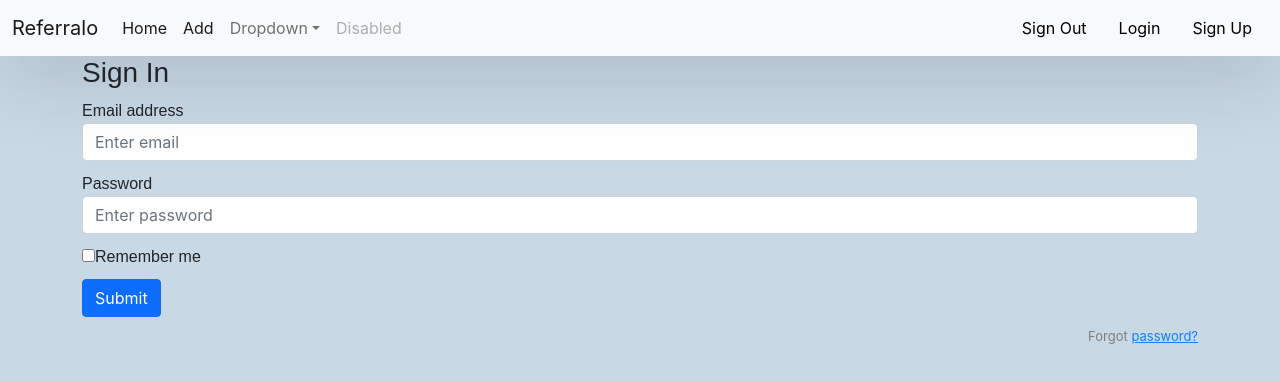
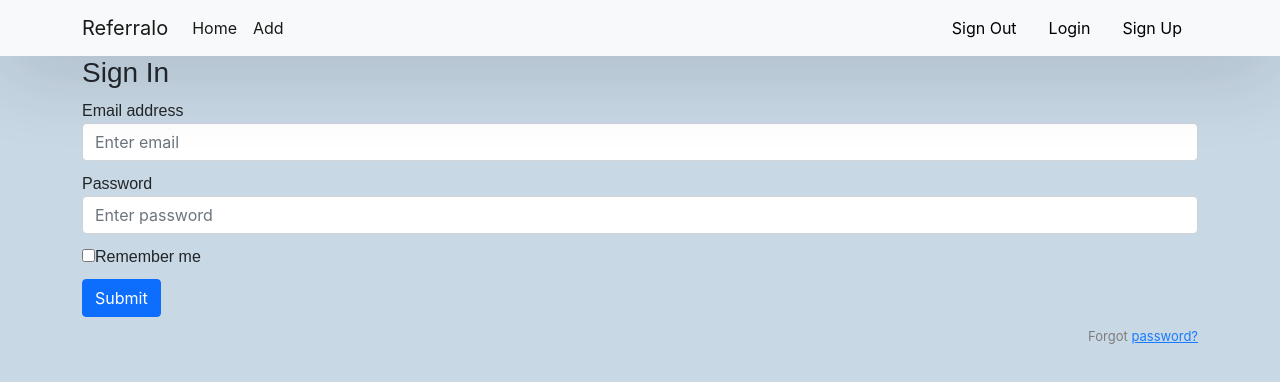
Before and after one commit to saiviswateja/referralo-frontend, a React (Create React App) app: page /login in a window 1280 px wide. Shown: the top 382 px of the page. Built offline with nearby package versions, Linux system fonts and the light colour scheme.

Commit message:
added code for perstaineing homescreen on refresh

```diff
--- a/src/components/Home.js
+++ b/src/components/Home.js
@@ -3,12 +3,16 @@ import HomeScreen from './HomeScreen';
 import ReferralScreen from './ReferralScreen';
 import { getReferralsExceptUserId, getReferralById, getReferralsByUserId } from "../api-service/ReferralService";
 import { useStateValue } from '../redux/StateProvider';
+import { Cookies } from 'react-cookie';
+import {useHistory} from 'react-router-dom';
 
 function Home() {
   const [state, dispatch] = useStateValue();
   const [user, setUser] = useState([]);
   const [referrals, setReferrals] = useState([]);
   const [showUserReferrals, setShowUserReferrals] = useState(false);
+  const cookie = new Cookies();
+  const history = useHistory();
   useEffect(()=> {
     async function fetchReferrals (id) {
         console.log(showUserReferrals);
@@ -17,7 +21,18 @@ function Home() {
         console.log(retrunedReferrals);
         console.log(referrals);
     }
-    fetchReferrals(state.users.id);
+    if(state.users!=null) {
+      setUser(state.users);
+      fetchReferrals(state.users.id);
+    } else {
+      let userDetails = cookie.get('loggedUser');
+      if (userDetails==null) {
+          history.push("/login");
+      } else {
+        fetchReferrals(userDetails.id);
+        setUser(userDetails);
+      }
+    }
   }, [showUserReferrals])
 
   const handleToggleShowUserReferrals = () => {
@@ -27,8 +42,8 @@ function Home() {
   }
 
   return <div>
-        <HomeScreen user={state.users} handleToggle={handleToggleShowUserReferrals} showUserReferrals={showUserReferrals}></HomeScreen>
-        <ReferralScreen user={state.users} referrals={referrals}  showUserReferrals={showUserReferrals}/>
+        <HomeScreen user={user} handleToggle={handleToggleShowUserReferrals} showUserReferrals={showUserReferrals}></HomeScreen>
+        <ReferralScreen user={user} referrals={referrals}  showUserReferrals={showUserReferrals}/>
     </div>;
 }
 
--- a/src/components/LoginScreen.js
+++ b/src/components/LoginScreen.js
@@ -28,6 +28,7 @@ function LoginScreen() {
         });
         dispatch(loginUser(loggedUserDetails));
         cookies.set("token", loggedUserDetails.accessToken);
+        cookies.set("loggedUser", loggedUserDetails);
         if(Object.keys(loggedUserDetails).length!=0) {
             history.push("/home");
         } else {
--- a/src/components/NavBar.js
+++ b/src/components/NavBar.js
@@ -4,7 +4,7 @@ import {Link, NavLink} from 'react-router-dom';
 function NavBar() {
   return (
     <nav className="navbar navbar-expand-lg navbar-light bg-light">
-  <div className="container-fluid">
+  <div className="container">
     <a className="navbar-brand" href="/">Referralo</a>
     <button className="navbar-toggler" type="button" data-bs-toggle="collapse" data-bs-target="#navbarSupportedContent" aria-controls="navbarSupportedContent" aria-expanded="false" aria-label="Toggle navigation">
       <span className="navbar-toggler-icon"></span>
@@ -16,20 +16,6 @@ function NavBar() {
         </li>
         <li className="nav-item">
           <Link className="nav-link active" to="/referral/add">Add</Link>
-        </li>
-        <li className="nav-item dropdown">
-          <a className="nav-link dropdown-toggle" href="#" id="navbarDropdown" role="button" data-bs-toggle="dropdown" aria-expanded="false">
-            Dropdown
-          </a>
-          <ul className="dropdown-menu" aria-labelledby="navbarDropdown">
-            <li><a className="dropdown-item" href="#">Action</a></li>
-            <li><a className="dropdown-item" href="#">Another action</a></li>
-            <li><hr className="dropdown-divider"/></li>
-            <li><a className="dropdown-item" href="#">Something else here</a></li>
-          </ul>
-        </li>
-        <li className="nav-item">
-          <a className="nav-link disabled">Disabled</a>
         </li>
       </ul>
       <form className="d-flex">
--- a/src/components/UserBox.js
+++ b/src/components/UserBox.js
@@ -6,7 +6,7 @@ function UserBox(props) {
   const history = useHistory();
   useEffect(()=> {
       if(props.user==null) {
-        history.push("/login");
+
       }
   });
   const onSubmitHandler = (event) => {
```
Also changed, not shown: 1 other file (tests, documents, lock files or other folders).
